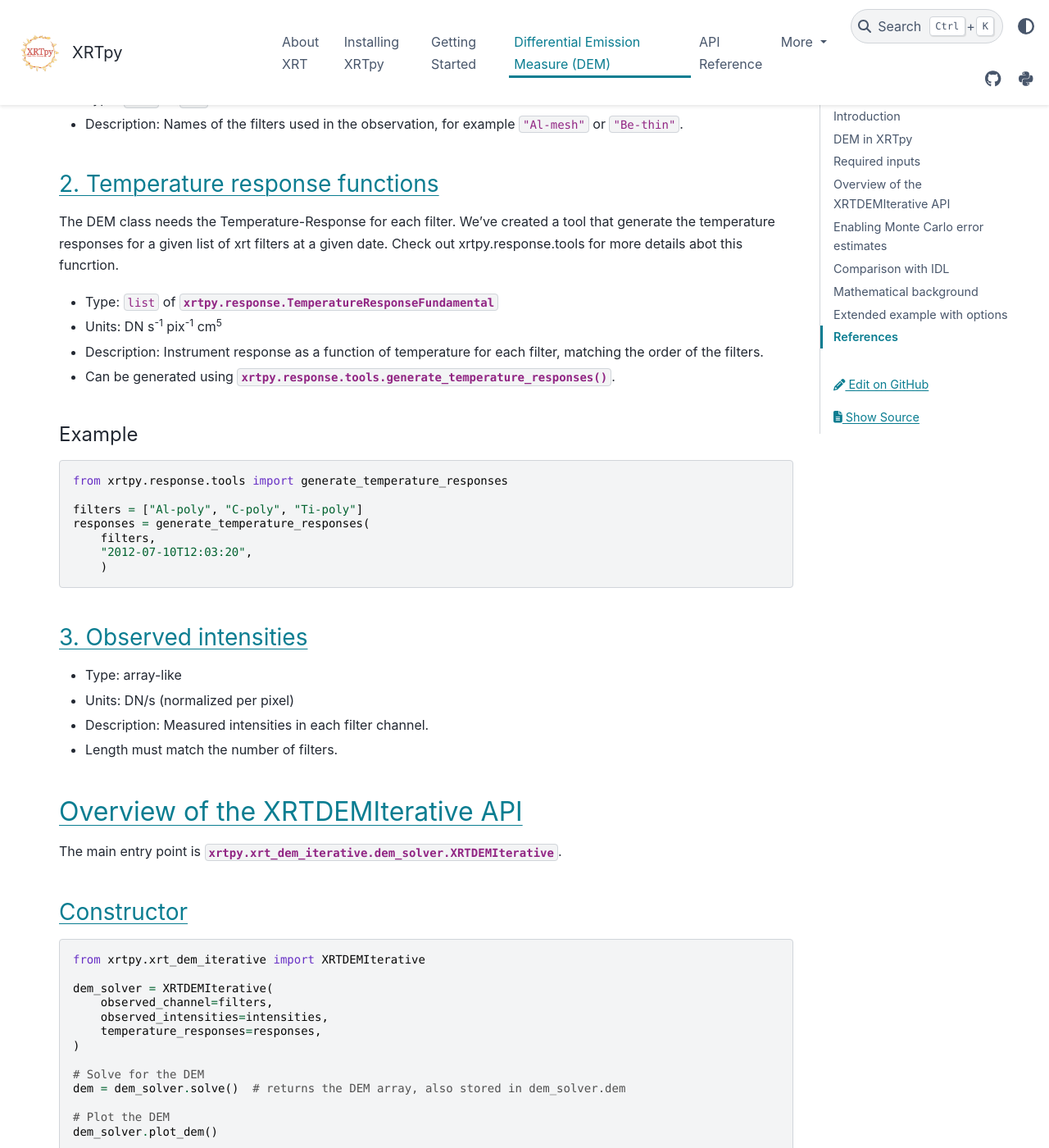
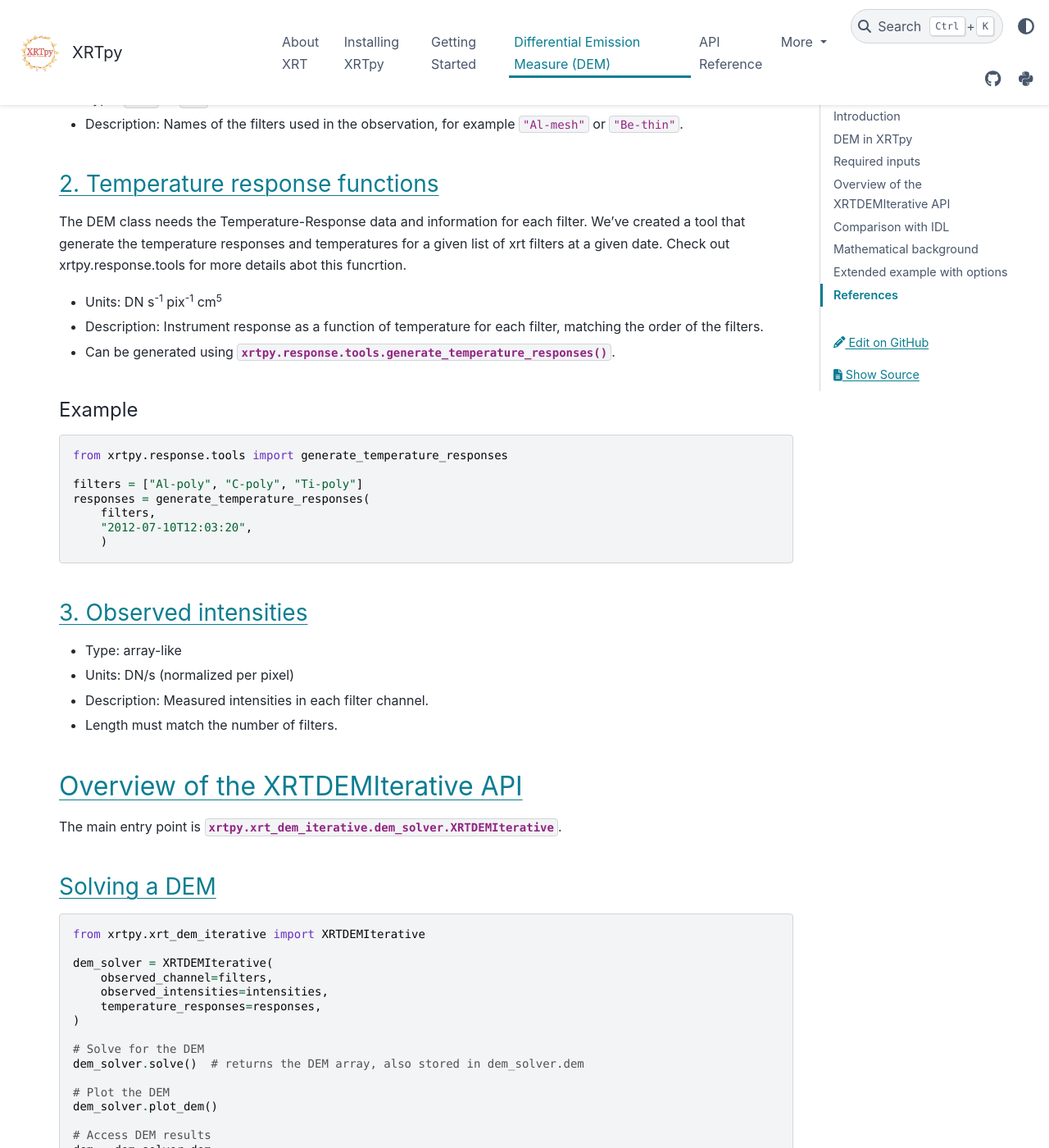
Before and after one commit to HinodeXRT/xrtpy, a Sphinx documentation site: the page built from docs/dem_overview.rst, in a window 1280 px wide and 1400 px high, scrolled down 1666 px. Shown: the whole window at 82% size. Built offline with Sphinx 7.4.7 and the PyData theme 0.15.4, drawn with Linux system fonts in a browser that asks for light colours; pages that are not in the unit, such as notebooks, are missing from menus; the version number could not be read and is left out; cross-references to code outside the pages are shown as plain code; some of the changed text lies outside the part shown.

Commit message:
Updated in Overview of the XRTDEMIterative section

```diff
--- a/docs/dem_overview.rst
+++ b/docs/dem_overview.rst
@@ -55,14 +55,14 @@ The DEM workflow requires three main input pieces:
 2. Temperature response functions
 ~~~~~~~~~~~~~~~~~~~~~~~~~~~~~~~~~
 
-The DEM class needs the Temperature-Response for each filter. We've created a tool that
-generate the temperature responses for a given list of xrt filters at a given date.
+The DEM class needs the Temperature-Response data and information for each filter. We've created a tool that
+generate the temperature responses and temperatures for a given list of xrt filters at a given date.
 Check out xrtpy.response.tools for more details abot this funcrtion.
 
-* Type: ``list`` of :class:`xrtpy.response.TemperatureResponseFundamental`
 * Units: DN s\ :sup:`-1` pix\ :sup:`-1` cm\ :sup:`5`
 * Description: Instrument response as a function of temperature for each filter, matching the order of the filters.
 * Can be generated using :func:`xrtpy.response.tools.generate_temperature_responses`.
+
 
 
 Example
@@ -87,19 +87,14 @@ Example
 * Length must match the number of filters.
 
 
-
-
-
-
-
 Overview of the XRTDEMIterative API
 -----------------------------------
 The main entry point is :class:`xrtpy.xrt_dem_iterative.dem_solver.XRTDEMIterative`.
 
 
 
-Constructor
-~~~~~~~~~~~
+Solving a DEM
+~~~~~~~~~~~~~
 .. code-block:: python
 
     from xrtpy.xrt_dem_iterative import XRTDEMIterative
@@ -111,16 +106,27 @@ Constructor
     )
 
     # Solve for the DEM
-    dem = dem_solver.solve()  # returns the DEM array, also stored in dem_solver.dem
+    dem_solver.solve()  # returns the DEM array, also stored in dem_solver.dem
 
     # Plot the DEM
     dem_solver.plot_dem()
 
+    # Access DEM results
+    dem = dem_solver.dem
+    logT = dem_solver.logT
+
+    # DEM solution
+    print(dem_solver.dem)
+
+    # Temperature grid
+    print(dem_solver.logT)
+
+
 
 Enabling Monte Carlo error estimates
-------------------------------------
+~~~~~~~~~~~~~~~~~~~~~~~~~~~~~~~~~~~~
 To estimate uncertainties, you can enable Monte Carlo iterations. The solver
-will perturb the observed intensities by their errors and re-solve the DEM
+will perturb the observed intensities by their errors and re-solving the DEM
 for each realization.
 
 .. code-block:: python
```
Also changed, not shown: other parts of docs/dem_overview.rst (+0 -1 lines).
